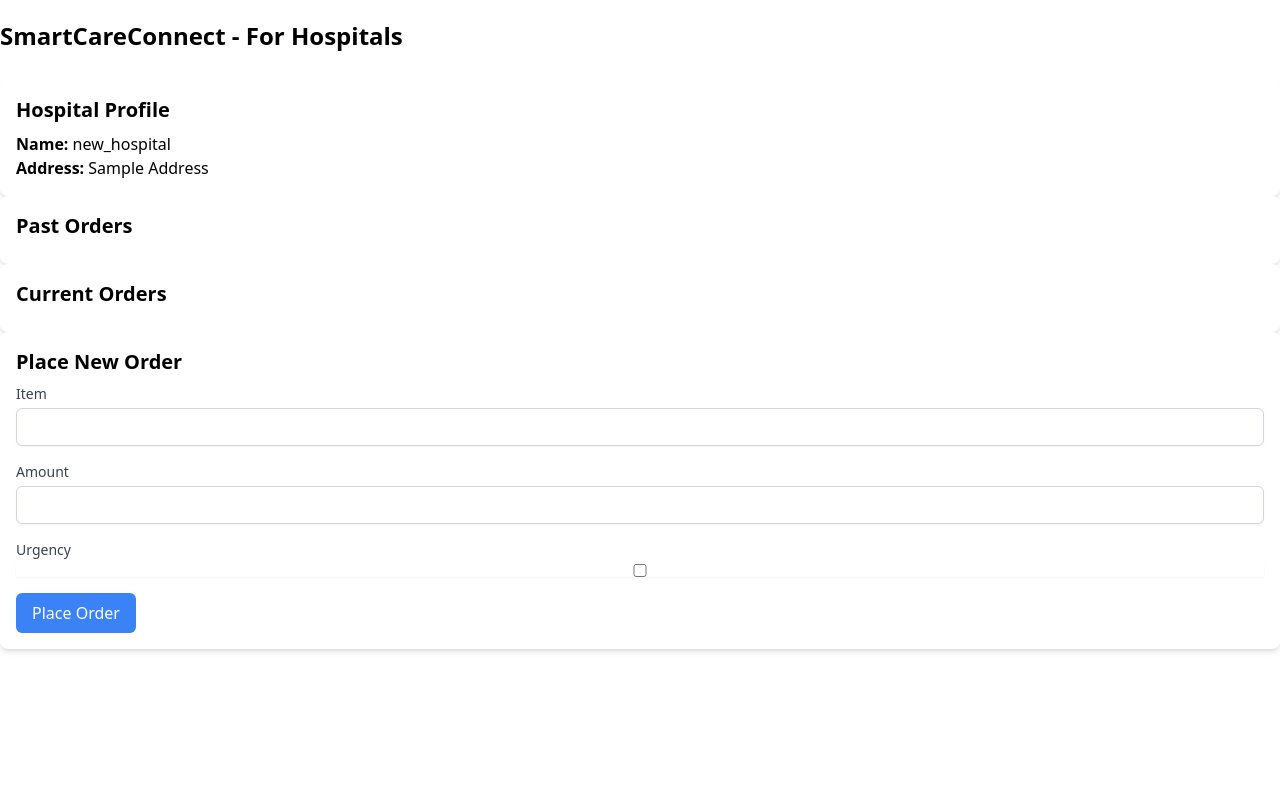
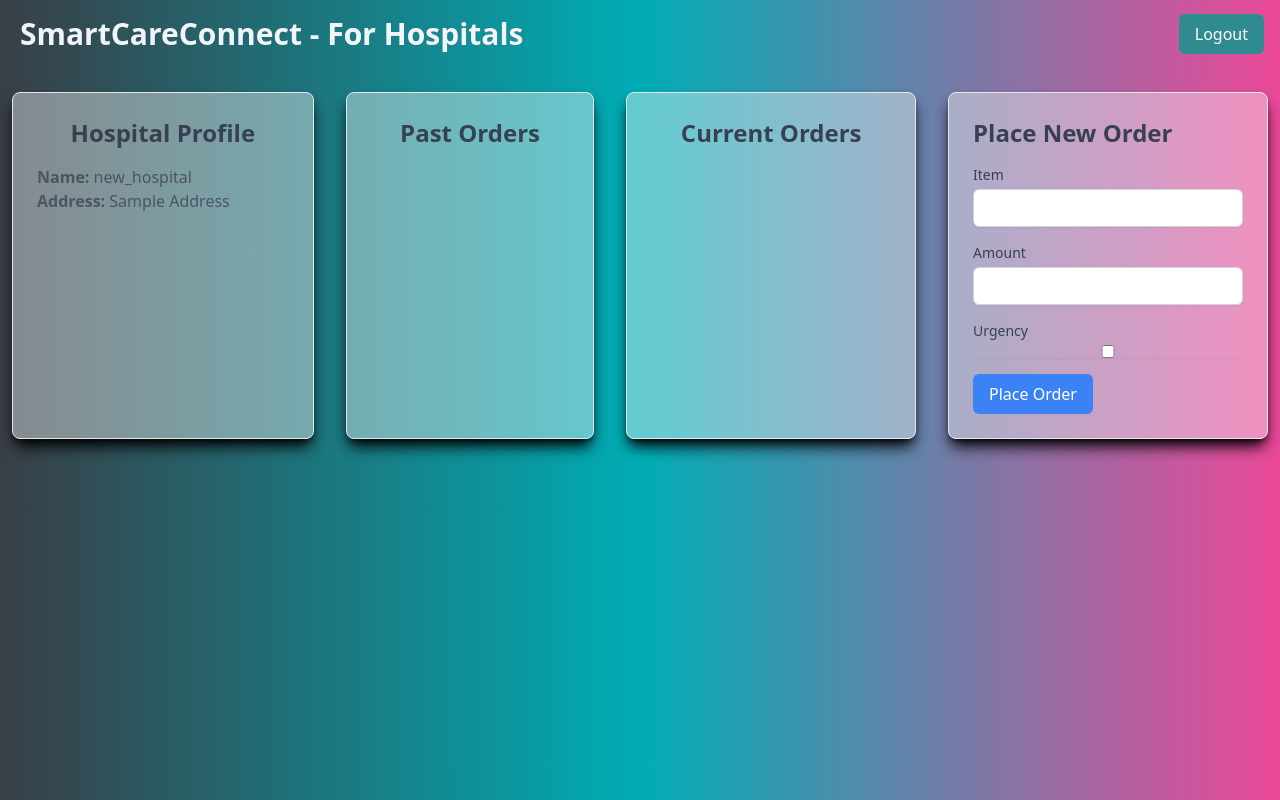
Before and after one commit to shrek-28/scc-2, a Flask app: page /hospital_dashboard in a window 1280 px wide. Run offline with Flask 3, Linux system fonts and the light colour scheme; a user stored in the database is signed in; data comes from the database, SQL or seed files in the repository.

Commit message:
hospital_dash

```diff
--- a/app/static/css/main.css
+++ b/app/static/css/main.css
@@ -637,8 +637,16 @@
   margin-bottom: 1.5rem;
 }
 
+.ml-1 {
+  margin-left: 0.25rem;
+}
+
 .ml-2 {
   margin-left: 0.5rem;
+}
+
+.ml-3 {
+  margin-left: 0.75rem;
 }
 
 .ml-4 {
@@ -647,6 +655,14 @@
 
 .ml-8 {
   margin-left: 2rem;
+}
+
+.mr-10 {
+  margin-right: 2.5rem;
+}
+
+.mr-3 {
+  margin-right: 0.75rem;
 }
 
 .mr-4 {
@@ -679,6 +691,10 @@
 
 .table {
   display: table;
+}
+
+.grid {
+  display: grid;
 }
 
 .hidden {
@@ -771,12 +783,20 @@
           appearance: none;
 }
 
+.grid-cols-1 {
+  grid-template-columns: repeat(1, minmax(0, 1fr));
+}
+
 .flex-row {
   flex-direction: row;
 }
 
 .flex-col {
   flex-direction: column;
+}
+
+.flex-wrap {
+  flex-wrap: wrap;
 }
 
 .items-center {
@@ -793,6 +813,10 @@
 
 .gap-7 {
   gap: 1.75rem;
+}
+
+.gap-8 {
+  gap: 2rem;
 }
 
 .space-x-4 > :not([hidden]) ~ :not([hidden]) {
@@ -829,14 +853,14 @@
   border-width: 1px;
 }
 
+.border-gray-200 {
+  --tw-border-opacity: 1;
+  border-color: rgb(229 231 235 / var(--tw-border-opacity));
+}
+
 .border-gray-300 {
   --tw-border-opacity: 1;
   border-color: rgb(209 213 219 / var(--tw-border-opacity));
-}
-
-.border-r-black {
-  --tw-border-opacity: 1;
-  border-right-color: rgb(0 0 0 / var(--tw-border-opacity));
 }
 
 .bg-\[\#00ADB5\] {
@@ -849,6 +873,11 @@
   background-color: rgb(34 40 49 / var(--tw-bg-opacity));
 }
 
+.bg-\[\#2f8b90\] {
+  --tw-bg-opacity: 1;
+  background-color: rgb(47 139 144 / var(--tw-bg-opacity));
+}
+
 .bg-\[\#EEEEEE\] {
   --tw-bg-opacity: 1;
   background-color: rgb(238 238 238 / var(--tw-bg-opacity));
@@ -859,14 +888,19 @@
   background-color: rgb(59 130 246 / var(--tw-bg-opacity));
 }
 
+.bg-gray-50 {
+  --tw-bg-opacity: 1;
+  background-color: rgb(249 250 251 / var(--tw-bg-opacity));
+}
+
 .bg-gray-900 {
   --tw-bg-opacity: 1;
   background-color: rgb(17 24 39 / var(--tw-bg-opacity));
 }
 
-.bg-slate-200 {
+.bg-green-500 {
   --tw-bg-opacity: 1;
-  background-color: rgb(226 232 240 / var(--tw-bg-opacity));
+  background-color: rgb(34 197 94 / var(--tw-bg-opacity));
 }
 
 .bg-slate-300 {
@@ -887,6 +921,10 @@
   --tw-bg-opacity: 0.35;
 }
 
+.bg-opacity-40 {
+  --tw-bg-opacity: 0.4;
+}
+
 .bg-opacity-50 {
   --tw-bg-opacity: 0.5;
 }
@@ -905,6 +943,12 @@
   --tw-gradient-stops: var(--tw-gradient-from), var(--tw-gradient-to);
 }
 
+.from-slate-100 {
+  --tw-gradient-from: #f1f5f9 var(--tw-gradient-from-position);
+  --tw-gradient-to: rgb(241 245 249 / 0) var(--tw-gradient-to-position);
+  --tw-gradient-stops: var(--tw-gradient-from), var(--tw-gradient-to);
+}
+
 .via-\[\#00ADB5\] {
   --tw-gradient-to: rgb(0 173 181 / 0)  var(--tw-gradient-to-position);
   --tw-gradient-stops: var(--tw-gradient-from), #00ADB5 var(--tw-gradient-via-position), var(--tw-gradient-to);
@@ -914,8 +958,17 @@
   --tw-gradient-to: #ec4899 var(--tw-gradient-to-position);
 }
 
+.to-slate-950 {
+  --tw-gradient-to: #020617 var(--tw-gradient-to-position);
+}
+
 .bg-cover {
   background-size: cover;
+}
+
+.bg-clip-text {
+  -webkit-background-clip: text;
+          background-clip: text;
 }
 
 .bg-center {
@@ -928,6 +981,10 @@
 
 .p-4 {
   padding: 1rem;
+}
+
+.p-6 {
+  padding: 1.5rem;
 }
 
 .p-8 {
@@ -993,11 +1050,6 @@
   line-height: 1.25rem;
 }
 
-.text-xl {
-  font-size: 1.25rem;
-  line-height: 1.75rem;
-}
-
 .font-bold {
   font-weight: 700;
 }
@@ -1042,6 +1094,11 @@
 .text-red-500 {
   --tw-text-opacity: 1;
   color: rgb(239 68 68 / var(--tw-text-opacity));
+}
+
+.text-slate-100 {
+  --tw-text-opacity: 1;
+  color: rgb(241 245 249 / var(--tw-text-opacity));
 }
 
 .text-slate-300 {
@@ -1218,6 +1280,10 @@
 }
 
 @media (min-width: 768px) {
+  .md\:grid-cols-2 {
+    grid-template-columns: repeat(2, minmax(0, 1fr));
+  }
+
   .md\:text-6xl {
     font-size: 3.75rem;
     line-height: 1;
@@ -1230,6 +1296,10 @@
 }
 
 @media (min-width: 1024px) {
+  .lg\:grid-cols-4 {
+    grid-template-columns: repeat(4, minmax(0, 1fr));
+  }
+
   .lg\:text-2xl {
     font-size: 1.5rem;
     line-height: 2rem;
--- a/app/templates/hospital_dashboard.html
+++ b/app/templates/hospital_dashboard.html
@@ -1,71 +1,89 @@
 {% extends "base.html" %}
 {% block title %}Hospital Dashboard{% endblock %}
+{% block style %}
+<style>
+    .grid-item {
+      transition: flex-grow 0.3s ease;
+    }
+
+    .grid-item:hover {
+      flex-grow: 1.5;
+    }
+
+    .grid-container {
+      display: flex;
+      flex-wrap: wrap;
+    }
+
+    .grid-item:not(:hover) {
+      flex-grow: 0.85;
+    }
+  </style>
+{% endblock %}
 {% block content %}
-<div class="container mx-auto mt-4">
-    <div class="flex justify-between items-center mb-6">
-        <h2 class="text-2xl font-bold">SmartCareConnect - For Hospitals</h2>
-        <form method="POST" action="{{ url_for('routes.logout') }}">
-            {{ form.hidden_tag() }}
-            <button type="submit" class="bg-red-500 text-white py-2 px-4 rounded-md hover:bg-red-600">Logout</button>
-        </form>
+<div class="bg-cover bg-center h-screen bg-gradient-to-r from-[#393E46] via-[#00ADB5] to-pink-500">
+    <div class="container mx-auto">
+      <div class="flex justify-between items-center mb-6 ml-1">
+        <h2 class="text-3xl font-bold text-slate-100 px-4 py-4">SmartCareConnect - <span class="bg-gradient-to-r from-slate-100 to-slate-950 bg-clip-text">For Hospitals</span></h2>
+        <a href="/logout" class="bg-[#2f8b90] text-white py-2 px-4 rounded-md hover:bg-[#00ADB5] mr-4 hover:text-black">Logout</a>
       </div>
-    <div class="grid grid-cols-1 md:grid-cols-2 lg:grid-cols-4 gap-6">
+      <div class="grid-container grid grid-cols-1 md:grid-cols-2 lg:grid-cols-4 gap-8 mt-6">
         <!-- Hospital Profile -->
-        <div class="bg-white p-4 rounded-lg shadow-md">
-            <h4 class="text-xl font-semibold mb-2">Hospital Profile</h4>
-            <p><strong>Name:</strong> {{ current_user.username }}</p>
-            <p><strong>Address:</strong> Sample Address</p>
+        <div class="grid-item bg-gray-50 p-6 rounded-lg shadow-lg border shadow-black bg-opacity-40 border-gray-200 ml-3">
+          <h4 class="text-2xl font-semibold mb-4 text-gray-700 text-center">Hospital Profile</h4>
+          <p class="text-gray-600"><strong>Name:</strong> {{ current_user.username }}</p>
+          <p class="text-gray-600"><strong>Address:</strong> Sample Address</p>
         </div>
 
         <!-- Past Orders -->
-        <div class="bg-white p-4 rounded-lg shadow-md">
-            <h4 class="text-xl font-semibold mb-2">Past Orders</h4>
+        <div class="grid-item bg-gray-50 p-6 rounded-lg shadow-lg shadow-black border bg-opacity-40 border-gray-200">
+          <h4 class="text-2xl font-semibold mb-4 text-gray-700 text-center">Past Orders</h4>
           {% for order in past_orders %}
-                <div class="mb-4">
-                    <h5 class="font-bold">{{ order.item }}</h5>
-                    <p>Amount: {{ order.amount }}</p>
-                    <p>Vendor: {{ order.vendor }}</p>
+            <div class="mb-6 p-4 bg-white border border-gray-300 rounded-md shadow-sm">
+              <h5 class="font-bold text-gray-800">{{ order.item }}</h5>
+              <p class="text-gray-600">Amount: {{ order.amount }}</p>
+              <p class="text-gray-600">Vendor: {{ order.vendor }}</p>
             </div>
           {% endfor %}
         </div>
 
         <!-- Current Orders -->
-        <div class="bg-white p-4 rounded-lg shadow-md">
-            <h4 class="text-xl font-semibold mb-2">Current Orders</h4>
+        <div class="grid-item bg-gray-50 p-6 rounded-lg shadow-lg border shadow-black bg-opacity-40 border-gray-200">
+          <h4 class="text-2xl font-semibold mb-4 text-gray-700 text-center">Current Orders</h4>
           {% for order in current_orders %}
-                <div class="mb-4">
-                    <h5 class="font-bold">{{ order.item }}</h5>
-                    <p>Amount: {{ order.amount }}</p>
-                    <p>Vendor: {{ order.vendor }}</p>
+            <div class="mb-6 p-4 bg-white border border-gray-300 rounded-md shadow-sm">
+              <h5 class="font-bold text-gray-800">{{ order.item }}</h5>
+              <p class="text-gray-600">Amount: {{ order.amount }}</p>
+              <p class="text-gray-600">Vendor: {{ order.vendor }}</p>
               <form method="POST" action="{{ url_for('routes.order_received', order_id=order.id) }}">
                 {{ form.hidden_tag() }}
-                        <button type="submit" class="bg-green-500 text-white py-1 px-2 rounded-md hover:bg-green-600">Received</button>
+                <button type="submit" class="bg-green-500 text-white py-2 px-4 rounded-md hover:bg-green-600">Received</button>
               </form>
             </div>
           {% endfor %}
         </div>
 
         <!-- Place New Order -->
-        <div class="bg-white p-4 rounded-lg shadow-md">
-            <h4 class="text-xl font-semibold mb-2">Place New Order</h4>
+        <div class="w-80 bg-gray-50 p-6 rounded-lg shadow-lg border shadow-black bg-opacity-40 border-gray-200 mr-3">
+          <h4 class="text-2xl font-semibold mb-4 text-gray-700">Place New Order</h4>
           <form method="POST" action="{{ url_for('routes.hospital_dashboard') }}">
             {{ form.hidden_tag() }}
             <div class="mb-4">
               {{ form.item.label(class="block text-sm font-medium text-gray-700") }}
-                    {{ form.item(class="mt-1 block w-full px-3 py-2 border border-gray-300 rounded-md shadow-sm focus:outline-none focus:ring-indigo-500 focus:border-indigo-500 sm:text-sm") }}
+              {{ form.item(class="mt-1 block w-full px-3 py-2 border border-gray-300 rounded-md shadow-sm focus:outline-none focus:ring-aqua-500 focus:border-aqua-500 sm:text-sm") }}
             </div>
             <div class="mb-4">
               {{ form.amount.label(class="block text-sm font-medium text-gray-700") }}
-                    {{ form.amount(class="mt-1 block w-full px-3 py-2 border border-gray-300 rounded-md shadow-sm focus:outline-none focus:ring-indigo-500 focus:border-indigo-500 sm:text-sm") }}
+              {{ form.amount(class="mt-1 block w-full px-3 py-2 border border-gray-300 rounded-md shadow-sm focus:outline-none focus:ring-aqua-500 focus:border-aqua-500 sm:text-sm") }}
             </div>
             <div class="mb-4">
               {{ form.urgency.label(class="block text-sm font-medium text-gray-700") }}
-                    {{ form.urgency(class="mt-1 block w-full px-3 py-2 border border-gray-300 rounded-md shadow-sm focus:outline-none focus:ring-indigo-500 focus:border-indigo-500 sm:text-sm") }}
+              {{ form.urgency(class="mt-1 block w-full px-3 py-2 border border-gray-300 rounded-md shadow-sm focus:outline-none focus:ring-aqua-500 focus:border-aqua-500 sm:text-sm mr-10") }}
             </div>
             <button type="submit" class="bg-blue-500 text-white py-2 px-4 rounded-md hover:bg-blue-600">Place Order</button>
           </form>
         </div>
       </div>
     </div>
-
+  </div>
 {% endblock %}
```
Also changed, not shown: other parts of app/static/css/main.css (+14 -17 lines). Lines whose indentation alone changed are shown as unchanged.
